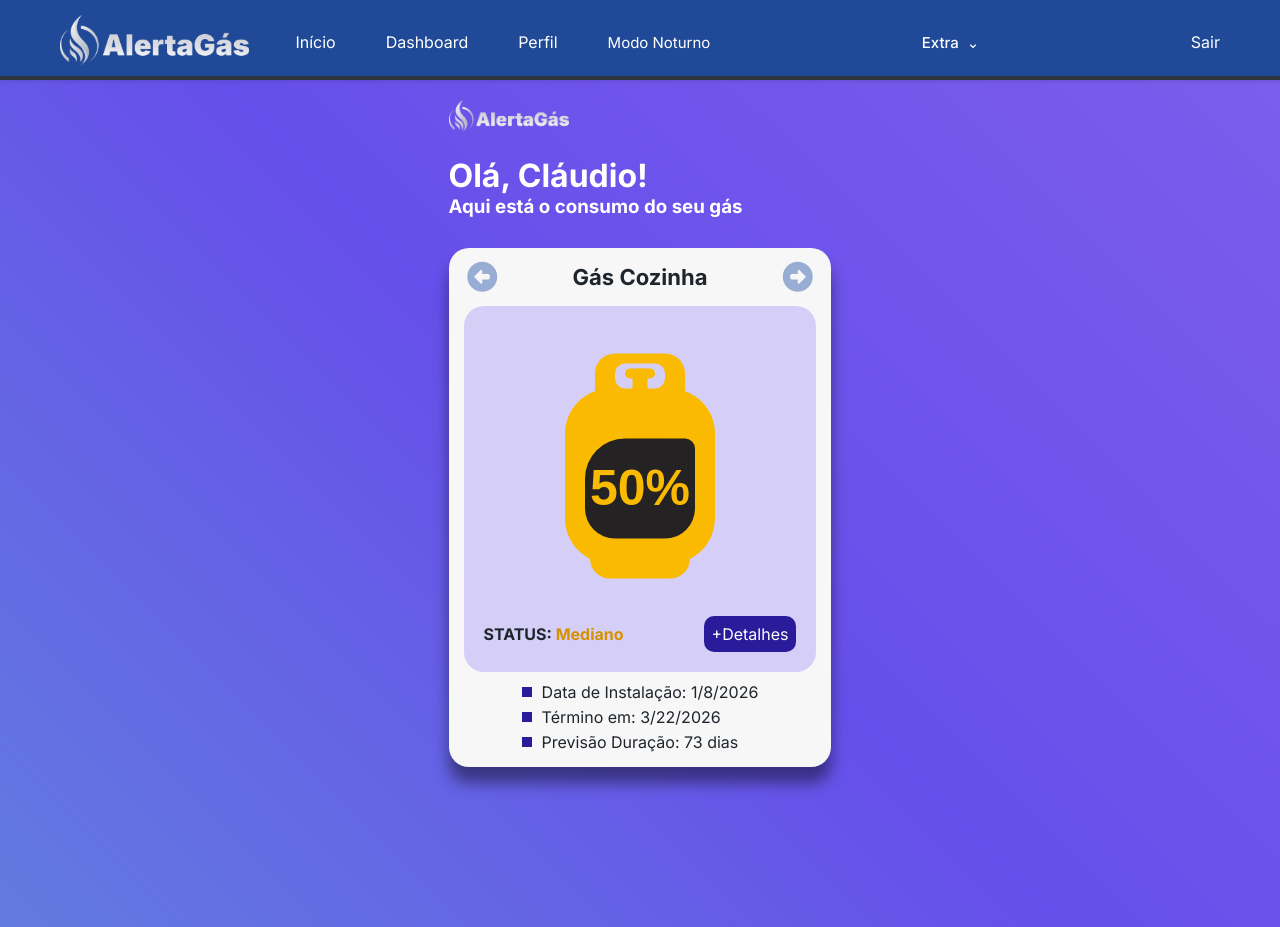
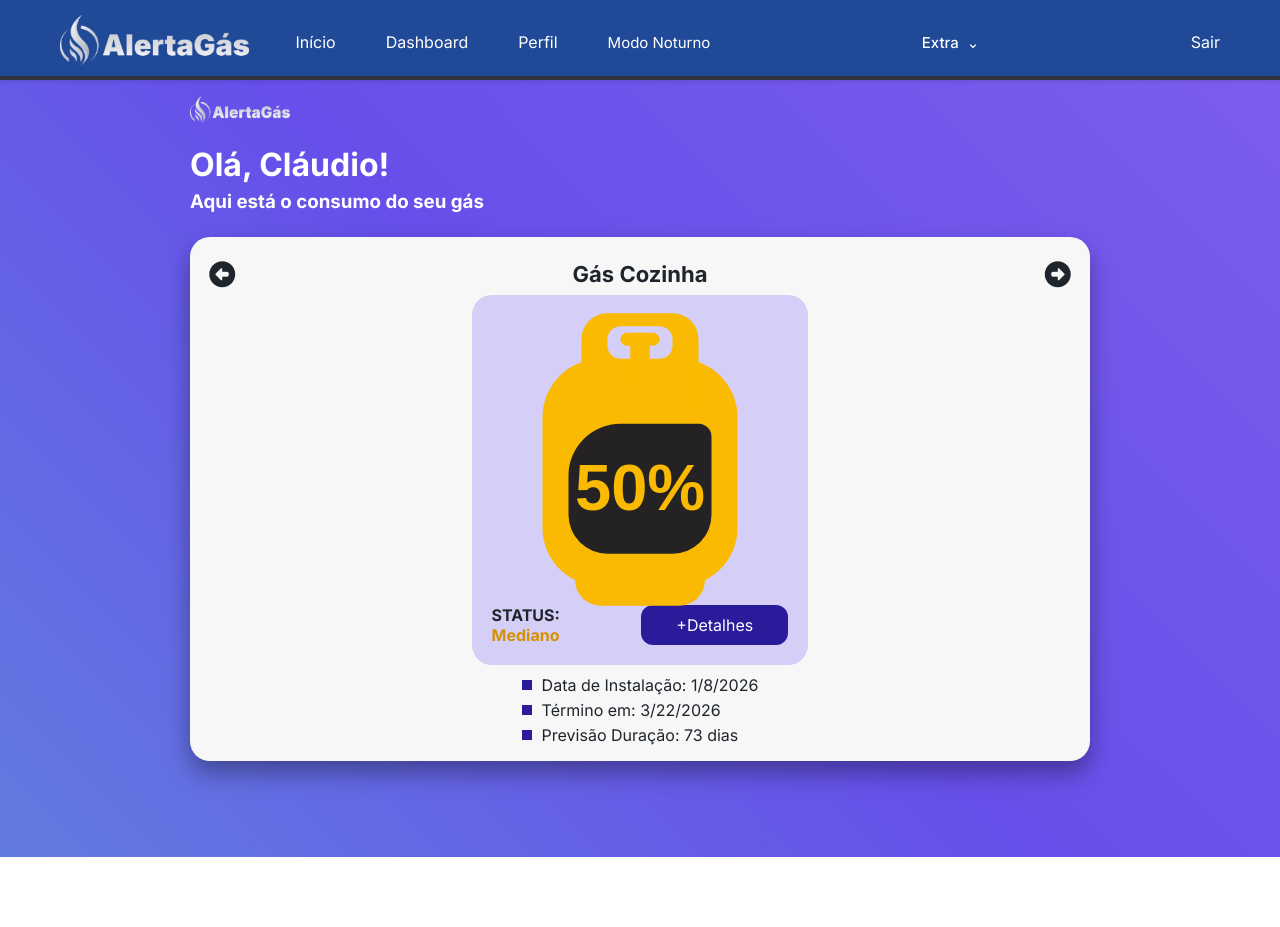
Before and after one commit to MateusLiraFront/app-gas, a React (Vite) app: page /home in a window 1280 px wide. After the commit the page ends 857 px from the top, so only its background shows below. Built offline with nearby package versions, Linux system fonts and the light colour scheme.

Commit message:
Footer update

```diff
--- a/src/components/Footer/Footer.jsx
+++ b/src/components/Footer/Footer.jsx
@@ -1,49 +1,64 @@
 import styles from "./Footer.module.css";
 import { Link } from "react-router-dom";
+import { NavLink } from "react-router-dom";
 
 export default function Footer({ isOpen, setIsOpen, variant = "default" }) {
   const closeSidebar = () => setIsOpen(false);
   const isAdmin = variant === "admin";
   const homeRoute = isAdmin ? "/admin/home" : "/home";
 
+  const linkClass = ({ isActive }) =>
+    `${styles.link} ${isActive ? styles.active : ""}`;
+
   return (
     <footer className={styles.footer}>
       <div className={styles.displayFooter}>
-        <Link to={homeRoute} className={styles.link} onClick={closeSidebar}>
-          <i className="fa-solid fa-house text-xl"></i>
+        <NavLink
+          to={homeRoute}
+          className={({ isActive }) =>
+            `${styles.link} ${isActive ? styles.active : ""}`
+          }
+          onClick={closeSidebar}
+        >
+          <i className="fa-solid fa-house"></i>
           <label className={styles.title}>Home</label>
-        </Link>
+        </NavLink>
 
         {!isAdmin && (
           <>
-            <Link
+            <NavLink
               to="/dashboard"
-              className={styles.link}
+              className={({ isActive }) =>
+                `${styles.link} ${isActive ? styles.active : ""}`
+              }
               onClick={closeSidebar}
             >
               <i className="fa-solid fa-fire-flame-curved"></i>
               <label className={styles.title}>Consumo</label>
-            </Link>
+            </NavLink>
 
-            <Link
+            <NavLink
               to="/dashgeral"
-              className={styles.link}
+              className={({ isActive }) =>
+                `${styles.link} ${isActive ? styles.active : ""}`
+              }
               onClick={closeSidebar}
             >
               <i className="fa-solid fa-chart-simple"></i>
-              <label className={styles.title}>info</label>
-            </Link>
+              <label className={styles.title}>Info</label>
+            </NavLink>
           </>
         )}
       <button
-          className={`${styles.buttonConfig} ${styles.link} ${
-            isOpen ? styles.open : styles.closed
-          }`}
+  className={`${styles.link} ${
+    isOpen ? styles.configOpen : ""
+  } ${styles.buttonConfig}`}
   onClick={() => setIsOpen(!isOpen)}
 >
   <i className="fa-solid fa-list-ul"></i>
   <label className={styles.title}>Config</label>
 </button>
+
       </div>
     </footer>
   );
--- a/src/components/Footer/Footer.module.css
+++ b/src/components/Footer/Footer.module.css
@@ -19,6 +19,7 @@ footer {
   background-color: var(--bg-footer);
   z-index: 1000 !important;
   box-shadow: 0 -2px 4px rgba(0,0,0,0.1) !important;
+  padding-bottom: 30px;
 }
 
 button{
@@ -28,17 +29,68 @@ button{
   cursor: pointer;
 }
 
-.link{
+.title {
+  font-size: 12px;
+  line-height: 0;
+}
+
+
+.link {
   text-decoration: none;
   color: var(--text-light);
+
   display: flex;
   flex-direction: column;
-  justify-content: center;
   align-items: center;
+  gap: 6px;
+
+  position: relative;
 }
 
-.title{
+.link i {
+  width: 54px;
+  height: 54px;
+
   display: flex;
-  font-size: 12px;
-  margin-top: 8px;
+  align-items: center;
+  justify-content: center;
+
+  border-radius: 50%;
+  background-color: transparent;
+
+  font-size: 18px;
+  transition: transform 0.25s ease, background-color 0.25s ease;
 }
+
+
+.link:hover {
+  transform: scale(1.2);
+}
+
+.active {
+  transform: scale(1.15);
+  background-color: rgba(255, 255, 255, 0);
+}
+
+.active i {
+  background-color: var(--bg-footer);
+  transform: translateY(-12px) scale(1.15);
+  box-shadow: 0 8px 20px rgba(0, 0, 0, 0.25);
+}
+
+.active .title {
+  font-weight: 500;
+}
+
+
+.configOpen i {
+  background-color: var(--bg-footer);
+  transform: translateY(-8px) scale(1.08);
+}
+
+
+.buttonConfig {
+  background: none;
+  border: 0;
+  cursor: pointer;
+}
--- a/src/pages/Home/Home.module.css
+++ b/src/pages/Home/Home.module.css
@@ -1,53 +1,66 @@
 main {
   color: var(--text-light);
-  min-width: 100vw;
-  min-height: 87vh;
-  display: flex !important;
-  justify-content: center !important;
-  padding-top: 20px !important;
-  padding-bottom: 80px !important;
+  min-height: calc(100vh - 80px);
+  width: 100%;
+
+  display: flex;
+  justify-content: center;
+
+  padding: 16px 12px 96px;
+  box-sizing: border-box;
 }
 
-.appLogo{
-    margin-bottom: 20px;
+
+.appLogo {
+  width: 100px;
+  margin-bottom: 16px;
 }
 
-.nav{
+.topDisplay {
   display: flex;
-    flex-direction: row;
+  flex-direction: column;
+  gap: 6px;
+}
+
+.nav {
+  display: flex;
   align-items: center;
   justify-content: space-between;
   width: 100%;
-    padding: 14px 0;
+  padding: 8px 0;
 }
 
-.gasName{
-    font-size: 22px;
+.gasName {
+  font-size: 18px;
+  text-align: center;
 }
 
-.arrows{
-    font-size: 30px;
-    color: #98add3;
-    cursor: pointer;
+.arrows {
+  font-size: 26px;
 }
 
-.homeContainer{
-  max-width: 80vw;
+.homeContainer {
+  width: 100%;
+  max-width: 420px;
+  margin: 0 auto;
 }
 
-.card{
+
+.card {
   background-color: var(--bg-display);
-  margin-top: 30px;
+  margin-top: 24px;
   border-radius: 20px;
+
   display: flex;
   flex-direction: column;
-  justify-content: center;
   align-items: center;
+
   color: var(--text-dark);
-  padding: 0 15px 15px;
-  box-shadow: 0 16px 15px rgba(0, 0, 0, 0.438);
-  backdrop-filter: blur(5px);
+  padding: 16px;
+
+  box-shadow: 0 12px 24px rgba(0, 0, 0, 0.35);
 }
+
 
 .displayItem{
    display: flex;
@@ -88,13 +101,18 @@ main {
   gap: 80px;
 }
 
-.botaoDetail{
+.botaoDetail {
+  width: 100%;
+  text-align: center;
+
   background-color: var(--btn-interact);
   color: #fff;
-  padding: 8px;
-  border-radius: 10px;
+
+  padding: 10px 0;
+  border-radius: 12px;
   text-decoration: none;
 }
+
 
 .detalhes{
   display: flex;
@@ -125,13 +143,22 @@ main {
     background-color: var(--btn-interact);
 }
 
-@media(min-width:800px){
-  .appLogo{
-        width: 120px;
+@media (min-width: 800px) {
+  .homeContainer {
+    max-width: 900px;
   }
 
-  .homeContainer{
-    padding-bottom: 80px;
+  .displayDetail {
+    flex-direction: row;
+    justify-content: space-between;
+  }
+
+  .botija {
+    transform: scale(0.65);
+  }
+
+  .gasName {
+    font-size: 22px;
   }
 }
 
@@ -143,6 +170,7 @@ main {
   .homeContainer{
     height: 95vh;
     padding-bottom: 80px;
+    padding: 0 30px;
   }
 }
 
```
Lines whose indentation alone changed are shown as unchanged.
